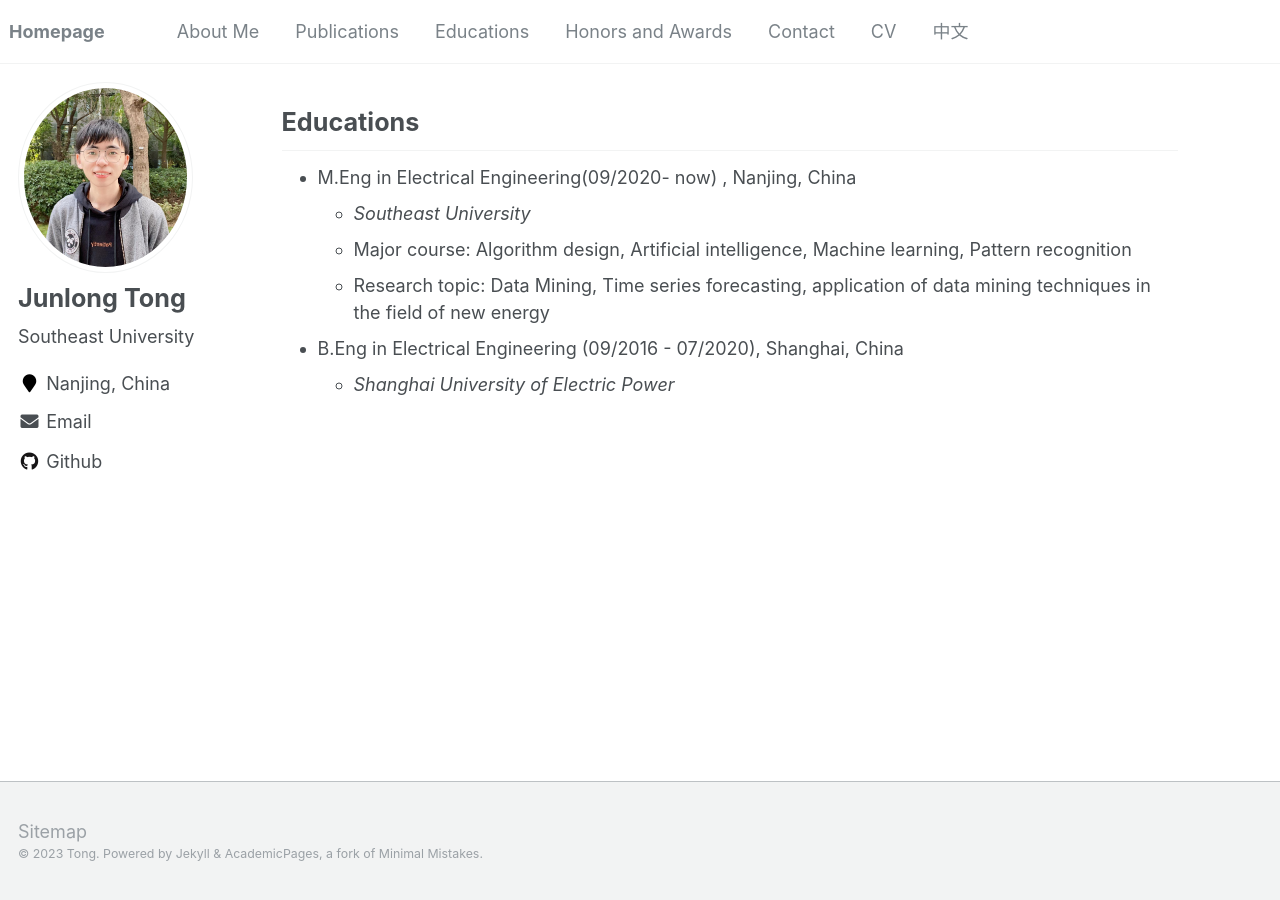
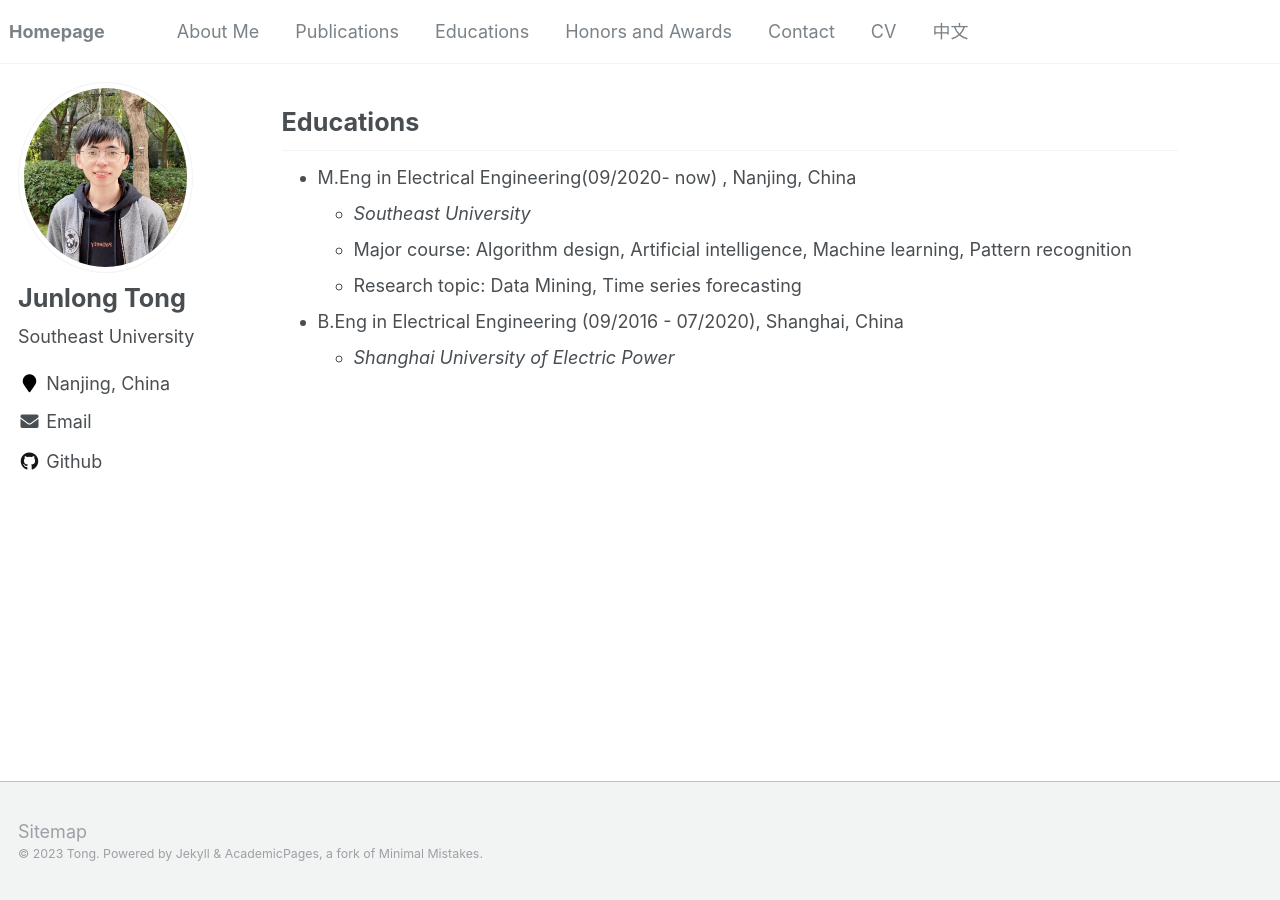
Before and after one commit to JL-tong/JL-tong.github.io, a Jekyll site: the page built from _pages/include/Educations.md, in a window 1280 px wide. Built offline with Jekyll 4.4.1, drawn with Linux system fonts in a browser that asks for light colours; our own code applies the rules of GitHub Pages for plain Markdown files; comment, search, counter and statistics services are not loaded.

Commit message:
Update Educations.md

```diff
--- a/_pages/include/Educations.md
+++ b/_pages/include/Educations.md
@@ -3,6 +3,6 @@
 * M.Eng in Electrical Engineering(09/2020- now) , Nanjing, China
   * *Southeast University*
   * Major course: Algorithm design, Artificial intelligence, Machine learning, Pattern recognition
-  * Research topic: Data Mining, Time series forecasting, application of data mining techniques in the field of new energy
+  * Research topic: Data Mining, Time series forecasting
 * B.Eng in Electrical Engineering (09/2016 - 07/2020), Shanghai, China
   * *Shanghai University of Electric Power*
```
